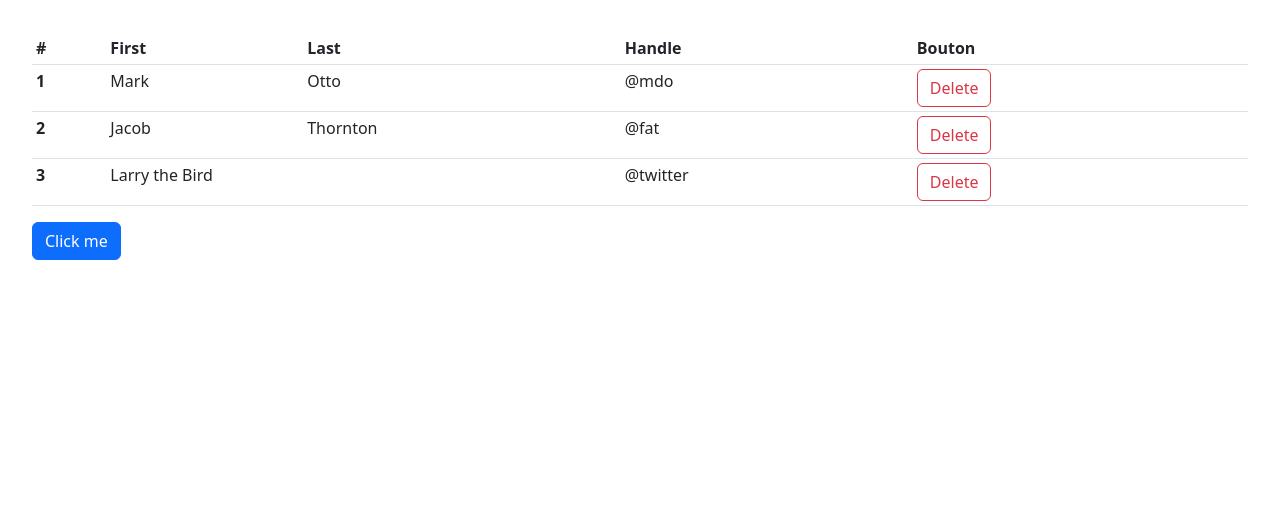
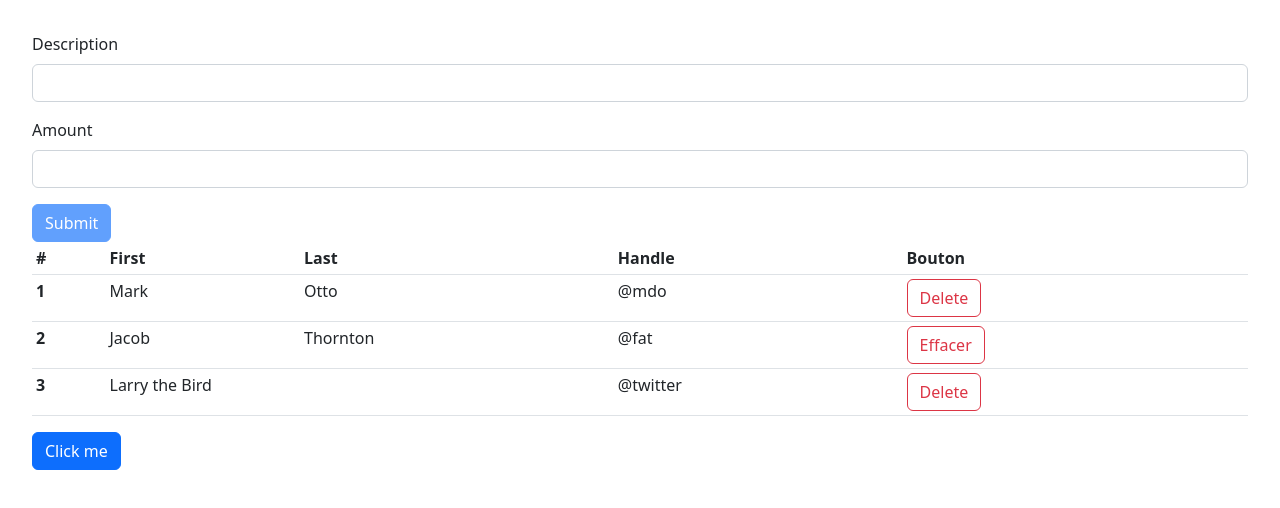
Before and after one commit to MrTuttle/react-app, a React (Vite) app: page / in a window 1280 px wide. Shown: the top 508 px of the page. Built offline with nearby package versions, Linux system fonts and the light colour scheme.

Commit message:
start FormProduct Listing

```diff
--- a/src/App.tsx
+++ b/src/App.tsx
@@ -1,5 +1,6 @@
 import React, { useState } from "react";
 import List from "./components/Listing";
+import FormProducts from "./components/FormProducts";
 
 function App() {
   const [cart, setCart] = useState({
@@ -21,6 +22,7 @@ function App() {
   return (
     <>
     <div>
+      <FormProducts />
       <List />
       {/* {cart.discount}{cart.items} */}
       <button className="btn btn-primary" onClick={handleClick}>Click me</button>
--- /dev/null
+++ b/src/components/FormProducts.tsx
@@ -0,0 +1,59 @@
+import { FieldValues, useForm } from "react-hook-form";
+import {z} from 'zod';
+import { zodResolver } from '@hookform/resolvers/zod';
+
+const schema = z.object({
+  description: z.string().min(3, {message: 'le nom doit contenir 3 caractères minimum'}),
+  amount: z.number({invalid_type_error: 'amount field is required'}).min(18, {message: "l'amount doit être supérieur ou égal à 18 ans"})
+})
+
+type FormData = z.infer<typeof schema>
+
+const Form = () => {
+  const {
+    register,
+    handleSubmit,
+    formState: { errors, isValid },
+  } = useForm<FormData>({ resolver: zodResolver(schema)});
+
+  const onSubmit = (data: FieldValues) => console.log(data);
+
+  return (
+    <form onSubmit={handleSubmit(onSubmit)}>
+      <div className="mb-3">
+        <label htmlFor="description" className="form-label">
+          Description
+        </label>
+        <input
+          {...register("description")}
+          type="text"
+          id="description"
+          className="form-control"
+        />
+        {errors.description && (
+          <p className="text-danger">{errors.description.message}</p>
+        )}
+
+      </div>
+      <div className="mb-3">
+        <label htmlFor="amount" className="form-label">
+          Amount
+        </label>
+        <input
+          {...register("amount", { valueAsNumber: true})}
+          type="number"
+          id="amount"
+          className="form-control"
+        />
+        {errors.amount && (
+          <p className="text-danger">{errors.amount.message}</p>
+        )}
+      </div>
+      <button disabled={!isValid} className="btn btn-primary" type="submit">
+        Submit
+      </button>
+    </form>
+  );
+};
+
+export default Form;
--- a/src/components/Listing.tsx
+++ b/src/components/Listing.tsx
@@ -19,7 +19,7 @@ function List() {
       <td>Mark</td>
       <td>Otto</td>
       <td>@mdo</td>
-      <td><Button>Delete</Button></td>
+      <td><Button children="Delete"/></td>
 
     </tr>
     <tr>
@@ -27,7 +27,7 @@ function List() {
       <td>Jacob</td>
       <td>Thornton</td>
       <td>@fat</td>
-      <td><Button>Delete</Button></td>
+      <td><button className="btn btn-outline-danger">Effacer</button></td>
 
     </tr>
     <tr>
```
